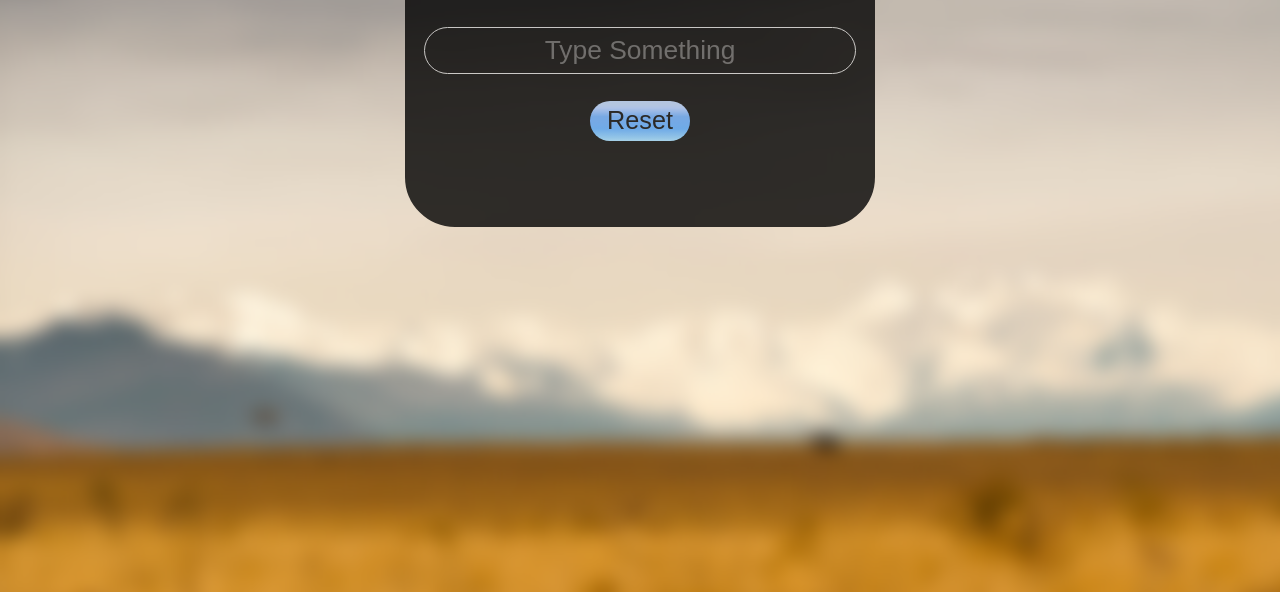
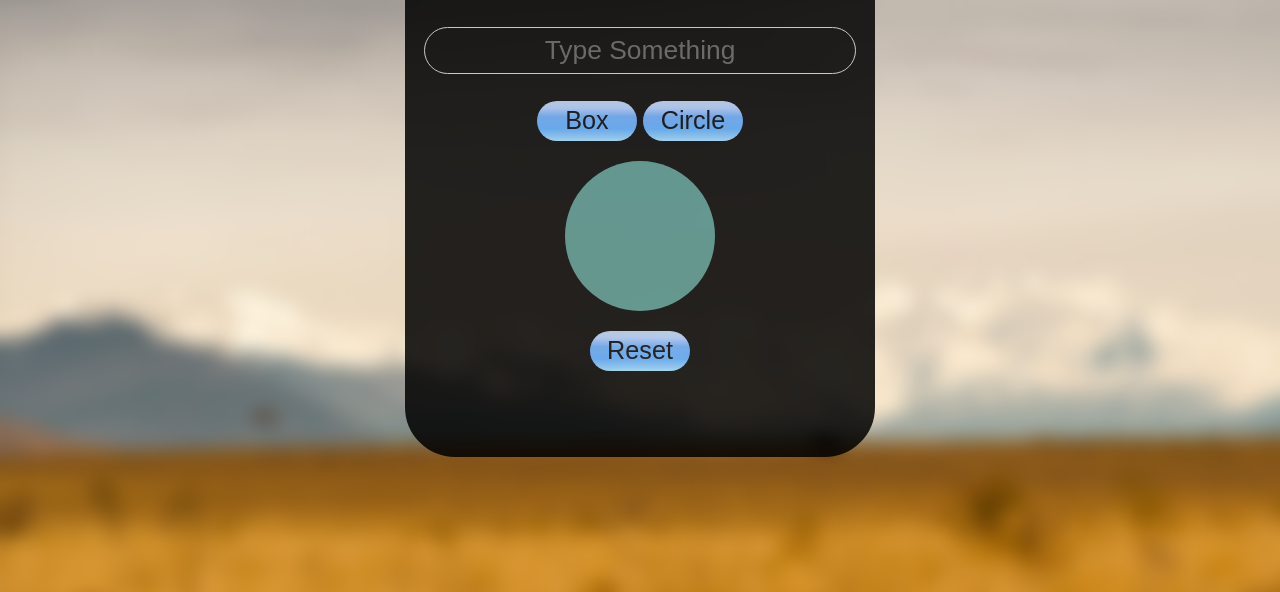
Before and after one commit to Kshaunish/webapp2, a plain HTML site: page index.html in a window 1280 px wide. Shown: the part 208-800 px from the top of the page. Drawn offline with Linux system fonts and the light colour scheme.

Commit message:
Commit on 29th October

```diff
--- a/app.js
+++ b/app.js
@@ -5,10 +5,20 @@
 
 	.controller('NameExtractor', function ($scope){
 
+		$scope.clickme = function() {
+			$scope.boxClass = true;
+		}
+
+		$scope.unclickme = function() {
+			$scope.boxClass = false;
+		}
+  		//$scope.boxClass = true;
 
 		$scope.reset = function() {
 			$scope.name="";
 			$scope.totalValue = "";
+			$scope.boxClass = false;
+
 		};
 
 		$scope.displayNumeric = function() {
@@ -27,6 +37,8 @@
 			}
 			return totalStringValue;
 		};
+
 	});
 
+
 })();
--- a/index.html
+++ b/index.html
@@ -31,8 +31,7 @@
 			}
 
 			button {
-				width: 100px;
-				height: 40px;
+				position: relative;
 				font-size: 105%;
 				border-radius: 30px;
 				border-width: 0px;
@@ -40,6 +39,21 @@
 				#acc5e9 10%, 		#a3c0f2 18%,
 				#61a0ed 39%,		#55a3f2 70%,
 				#82c2f1 91.72%, 	#9AD2F2 100%);
+			}
+
+			#box_button {
+				width: 100px;
+				height: 40px;
+			}
+
+			#circle_button {
+				width: 100px;
+				height: 40px;
+			}
+
+			#reset_button {
+				width: 100px;
+				height: 40px;
 			}
 
 			#div1 {
@@ -50,7 +64,7 @@
 				width: 460px;
 				background-color: black;
 				color: white;
-				opacity: 0.80;
+				opacity: 0.85;
 				border-radius: 50px;
                 animation: fadein 1s;
 			}
@@ -60,16 +74,46 @@
                 to   { transform: scale(1); }
             }
 
+            .box {
+				margin: 20px auto;
+				background: #b7dd0b;
+				width: 150px;
+				height: 150px;
+			}
+
+			.circle {
+				transform: rotate(360deg);
+				background: #4e8c87;
+				border-radius: 50%;
+				margin: 20px auto;
+				width: 150px;
+				height: 150px;
+			}
+
+			.rotate {
+				transition: all 1s ease-in-out;
+			}
+
 		</style>
 	</head>
 	<body>
+
 		<div ng-controller="NameExtractor" id="div1">
 			<h2>First Angular JS App</h2>
 			<input type="text" ng-model="name" id="name" placeholder="Type Something" ng-keyup="displayNumeric()">
 			<br><br>
-			<button ng-click="reset()">Reset</button>
-			<br><br>{{totalValue}}
+			<!--<input type="checkbox" ng-model="boxClass" /><br>-->
+			<button  ng-click="clickme()" ng-model="boxClass" id="box_button" >Box</button>
+			<button  ng-click="unclickme()" ng-model="boxClass" id="circle_button">Circle</button>
+			<br>
+			<div class="box rotate" ng-class="{'box': boxClass, 'circle': !boxClass} "></div>
+
+			<button ng-click="reset()" id="reset_button">Reset</button><br>
+			<br>{{totalValue}}
 			<br><br>
 		</div>
+
+
+
 	</body>
 </html>
```
